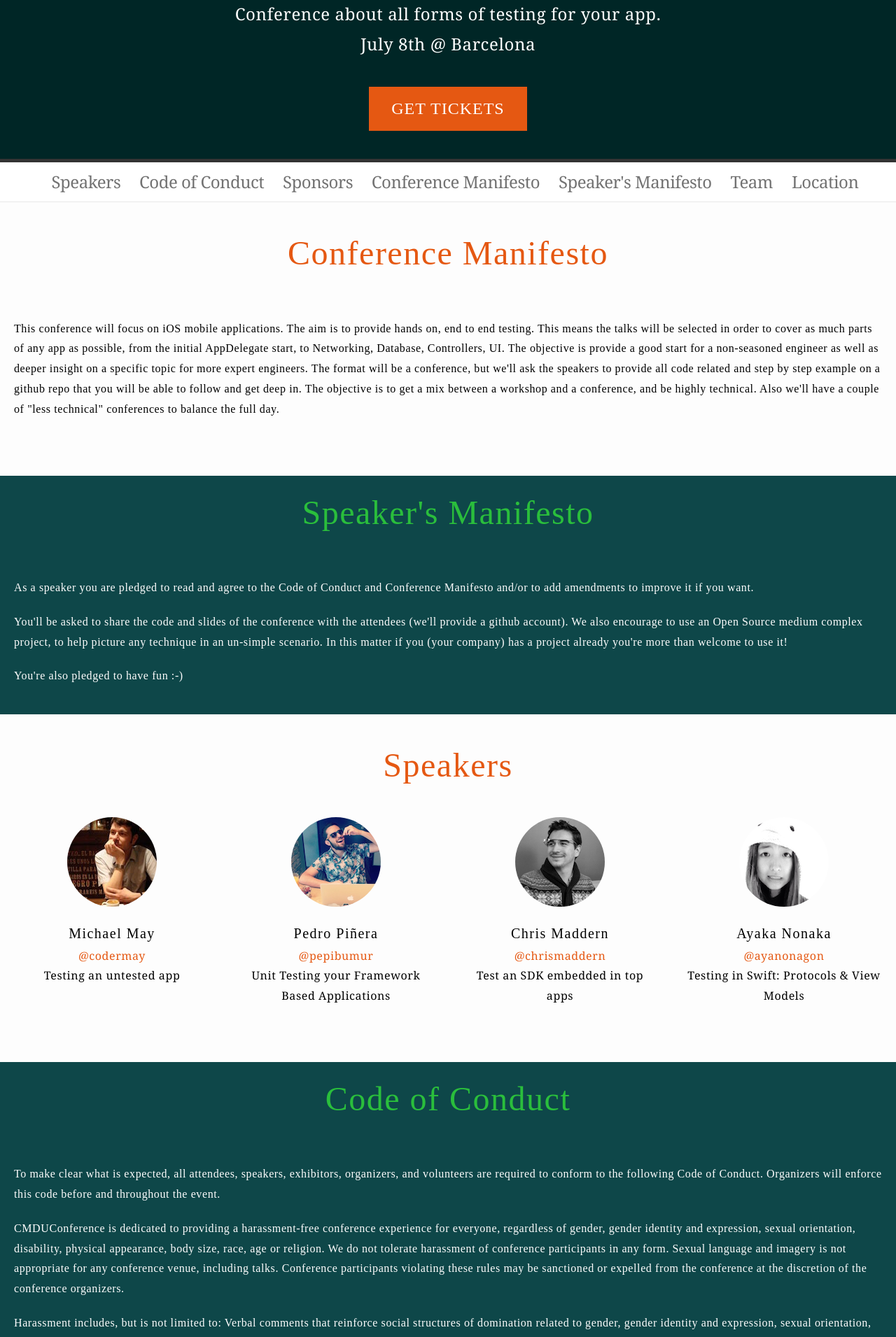
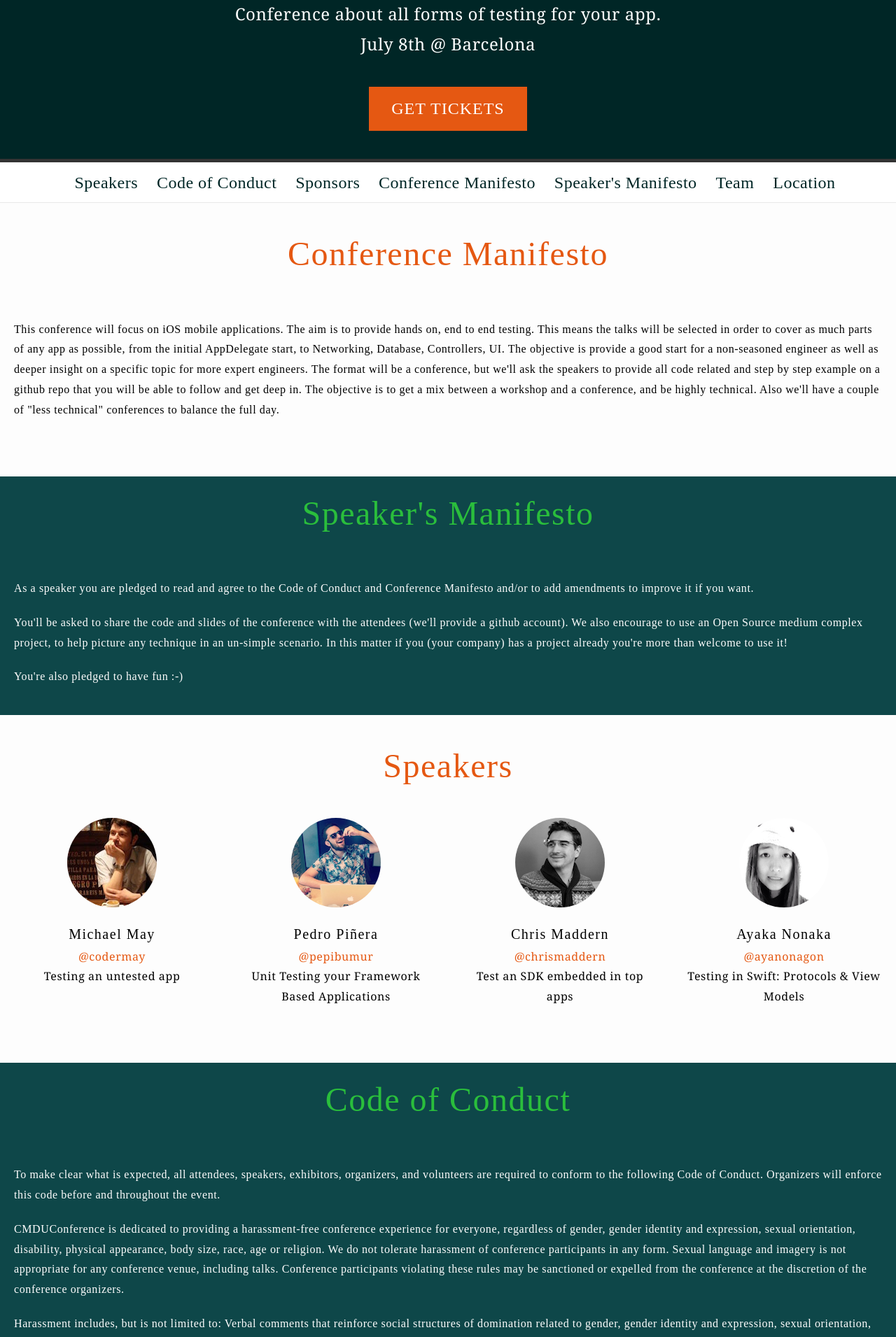
Before and after one commit to cmduconf/cmduconf.github.io, a Jekyll site: the page built from index.html, in a window 1280 px wide. Shown: the part 410-2321 px from the top of the page at 70% size. Built offline with Jekyll 4.4.1, drawn with Linux system fonts in a browser that asks for light colours; nearby versions of some CDN libraries; some web fonts are replaced; some of the changed text lies outside the part shown.

Commit message:
menu styling, interactive map, wraps speakers on smaller screens and consolidates email references.

```diff
--- a/css/main.css
+++ b/css/main.css
@@ -92,7 +92,8 @@
 
 .speakers {
   display: flex;
-  font-family: Georgia, Times, Times New Roman, serif
+  font-family: Georgia, Times, Times New Roman, serif;
+  flex-wrap: wrap;
 }
 
 .speakers h3 {
@@ -161,8 +162,16 @@
 
 .site-nav .page-link {
   margin-left: 20px;
-  color: #727272;
-  letter-spacing: -.5px;
+  color: #002626;
+  font-family: titleFont;
+  letter-spacing: 0.5px;
+}
+
+.site-nav .page-link:hover {
+  margin-left: 20px;
+  color: #E55812;
+  font-family: titleFont;
+  letter-spacing: 0.5px;
 }
 
 /* Site footer */
@@ -551,6 +560,10 @@
     float: none;
     clear: both;
     width: auto;
-    margin: 0 0 15px; }
+    margin: 0 0 15px;
+  }
 
+  .speaker {
+    width: 180px;
+  }
 }
--- a/index.html
+++ b/index.html
@@ -76,31 +76,29 @@
 
           <p>CMDUConference is dedicated to providing a harassment-free conference experience for everyone, regardless of gender, gender identity and expression, sexual orientation, disability, physical appearance, body size, race, age or religion. We do not tolerate harassment of conference participants in any form. Sexual language and imagery is not appropriate for any conference venue, including talks. Conference participants violating these rules may be sanctioned or expelled from the conference at the discretion of the conference organizers.</p>
 
-          <p>Harassment includes, but is not limited to: Verbal comments that reinforce social structures of domination related to gender, gender identity and expression, sexual orientation, disability, physical appearance, body size, race, age, religion, Sexual images in public spaces, Deliberate intimidation, stalking, or following, Harassing photography or recording, Sustained disruption of talks or other events, Inappropriate physical contact, Unwelcome sexual attention, Advocating for, or encouraging, any of the above behavior.
+          <p>Harassment includes, but is not limited to: Verbal comments that reinforce social structures of domination related to gender, gender identity and expression, sexual orientation, disability, physical appearance, body size, race, age, religion, Sexual images in public spaces, Deliberate intimidation, stalking, or following, Harassing photography or recording, Sustained disruption of talks or other events, Inappropriate physical contact, Unwelcome sexual attention, Advocating for, or encouraging, any of the above behavior.</p>
 
           <p>Participants asked to stop any harassing behavior are expected to comply immediately Exhibitors are also subject to the anti-harassment policy. In particular, exhibitors should not use sexualized images, activities, or other material. Booth staff, including volunteers, should not use sexualized clothing/uniforms/costumes, or otherwise create a sexualized environment.</p>
 
           <p>If a participant engages in harassing behavior, event organizers retain the right to take any actions to keep the event a welcoming environment for all participants. This includes warning the offender or expulsion from the conference with no refund.</p>
 
-            <p>Reporting harassment If you are being harassed, notice that someone else is being harassed, or have any other concerns, please contact one of the organizers immediately either in person, or by sending email to hello@cmduconf.com</p>
+          <p>Reporting harassment If you are being harassed, notice that someone else is being harassed, or have any other concerns, please contact one of the organizers immediately either in person, or by sending email to <a href="mailto:{{ site.email }}">{{ site.email }}</a></p>
 
           <p>Staff will be there to help anyone in case of harassment.</p>
         </div>
 
         <div class="section-inv">
           <h1 class="title" id="tickets">Tickets</h1>
-            <div style="width:90%; text-align:center; padding: 30px" ><iframe  src="//eventbrite.com/tickets-external?eid=25084436224&ref=etckt" frameborder="0" height="470" width="100%" vspace="0" hspace="0" marginheight="5" marginwidth="5" allowtransparency="false"></iframe><div style="font-family:Helvetica, Arial; font-size:10px; padding:5px 0 5px; margin:2px; width:100%; text-align:left;" ><a class="powered-by-eb" style="color: #dddddd; text-decoration: none;" target="_blank" href="http://www.eventbrite.com/r/etckt">Powered by Eventbrite</a></div></div>
-
-            <p>* Groups of 5 or more, we have discount codes for you, drop us a line to know more! hello (at) cmduconf.com<br>
-
-              What's included: access to the conference and talks, coffee, lunch, some goodies</p>
+          <p>Every ticket includes access to the conference and talks, coffee, lunch and some goodies.<br>
+            Also, Student tickets are available upon request. Please drop us a line to <a href="mailto:{{ site.email }}">{{ site.email }}</a></p>
+          <div style="width:90%; text-align:center; padding: 30px" ><iframe  src="//eventbrite.com/tickets-external?eid=25084436224&ref=etckt" frameborder="0" height="500" width="100%" vspace="0" hspace="0" marginheight="5" marginwidth="5" allowtransparency="false"></iframe><div style="font-family:Helvetica, Arial; font-size:10px; padding:5px 0 5px; margin:2px; width:100%; text-align:left;" ><a class="powered-by-eb" style="color: #dddddd; text-decoration: none;" target="_blank" href="http://www.eventbrite.com/r/etckt">Powered by Eventbrite</a></div></div>
           </div>
 
           <div class="section">
             <h1 class="title" id="sponsors">Sponsors</h1>
 
             <p>We have a reduced number of great sponsors yet to announce! But we want more.</p>
-              <p>Please let us know at hello@cmduconf.com if your company wants to be part of this project</p><br>
+            <p>Please contact us at <a href="mailto:{{ site.email }}">{{ site.email }}</a> if your company wants to be part of this project</p><br>
 
           </div>
 
@@ -150,8 +148,8 @@
                     </p>
                     <div class="center" width="100%" height="450px" style="position: relative;">
                       <p>
-                          <div class="overlay" onclick="style.pointerEvents='none'" style="position: relative; width: 100%; height: 450px; top: 450px; margin-top: -450px; pointer-events: none; background: transparent;"></div>
-                          <iframe src="https://www.google.com/maps/embed?pb=!1m18!1m12!1m3!1d23949.242802672943!2d2.144402595391698!3d41.38157213393821!2m3!1f0!2f0!3f0!3m2!1i1024!2i768!4f13.1!3m3!1m2!1s0x12a498506e013bdb%3A0xe27e5c874c9078b3!2sUPC%3A+Edifici+Vertex!5e0!3m2!1sen!2ses!4v1464465146015" width="100%" height="450px" frameborder="0" style="position: relative; border:0; margin-top:0px; pointer-events:none;" allowfullscreen></iframe>
+                        <!-- <div class="overlay" onclick="style.pointerEvents='none'" style="position: relative; width: 100%; height: 400px; top: 400px; margin-top: -400px; pointer-events: none; background: transparent;"></div> -->
+                        <iframe src="https://www.google.com/maps/embed?pb=!1m18!1m12!1m3!1d23949.242802672943!2d2.144402595391698!3d41.38157213393821!2m3!1f0!2f0!3f0!3m2!1i1024!2i768!4f13.1!3m3!1m2!1s0x12a498506e013bdb%3A0xe27e5c874c9078b3!2sUPC%3A+Edifici+Vertex!5e0!3m2!1sen!2ses!4v1464465146015" width="100%" height="450px" frameborder="0" style="position: relative; border:0; margin-top:0px; <!-- pointer-events:none; -->" allowfullscreen></iframe>
                       </p>
                     </div>
 
```
Also changed, not shown: 2 other files. Lines whose indentation alone changed are shown as unchanged.
